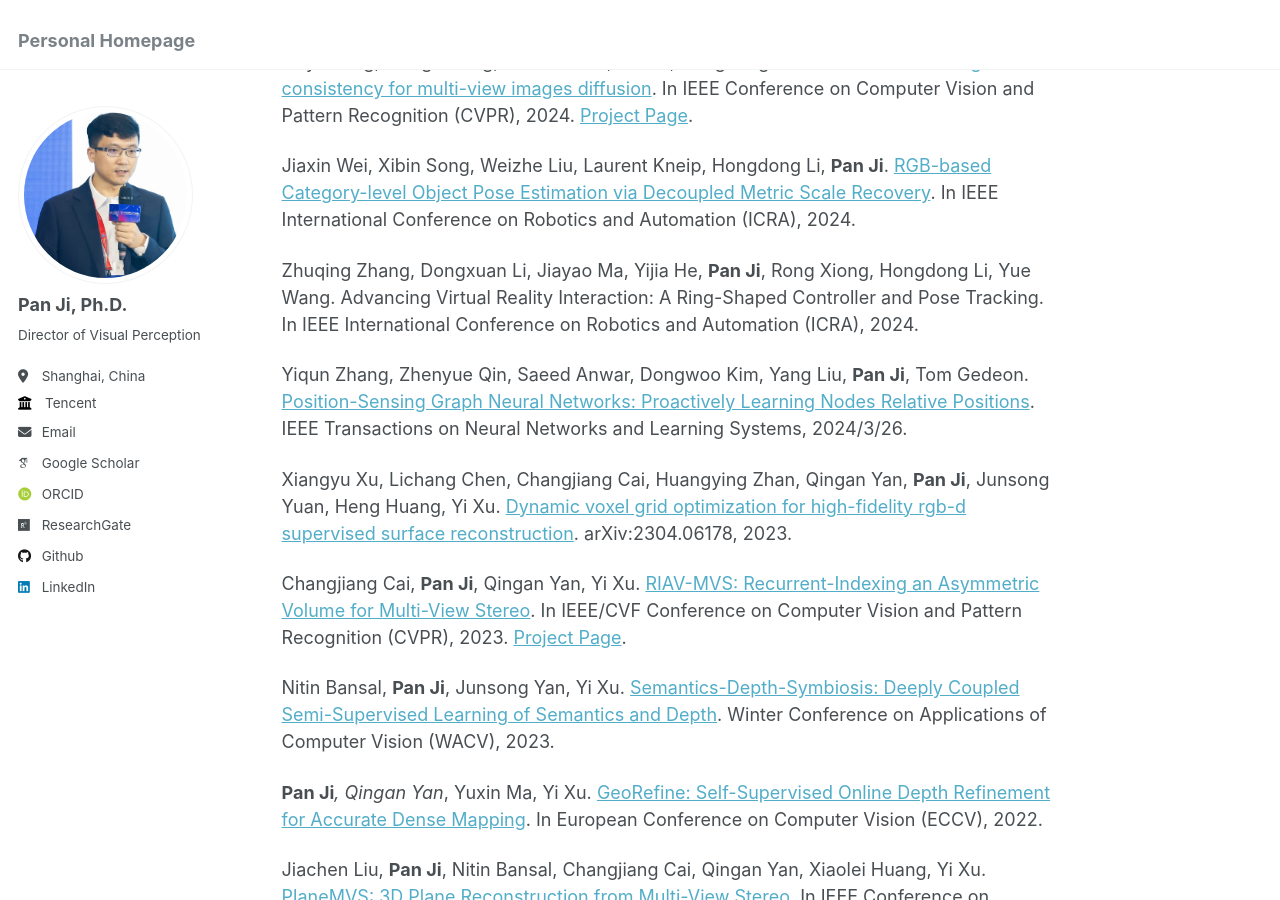
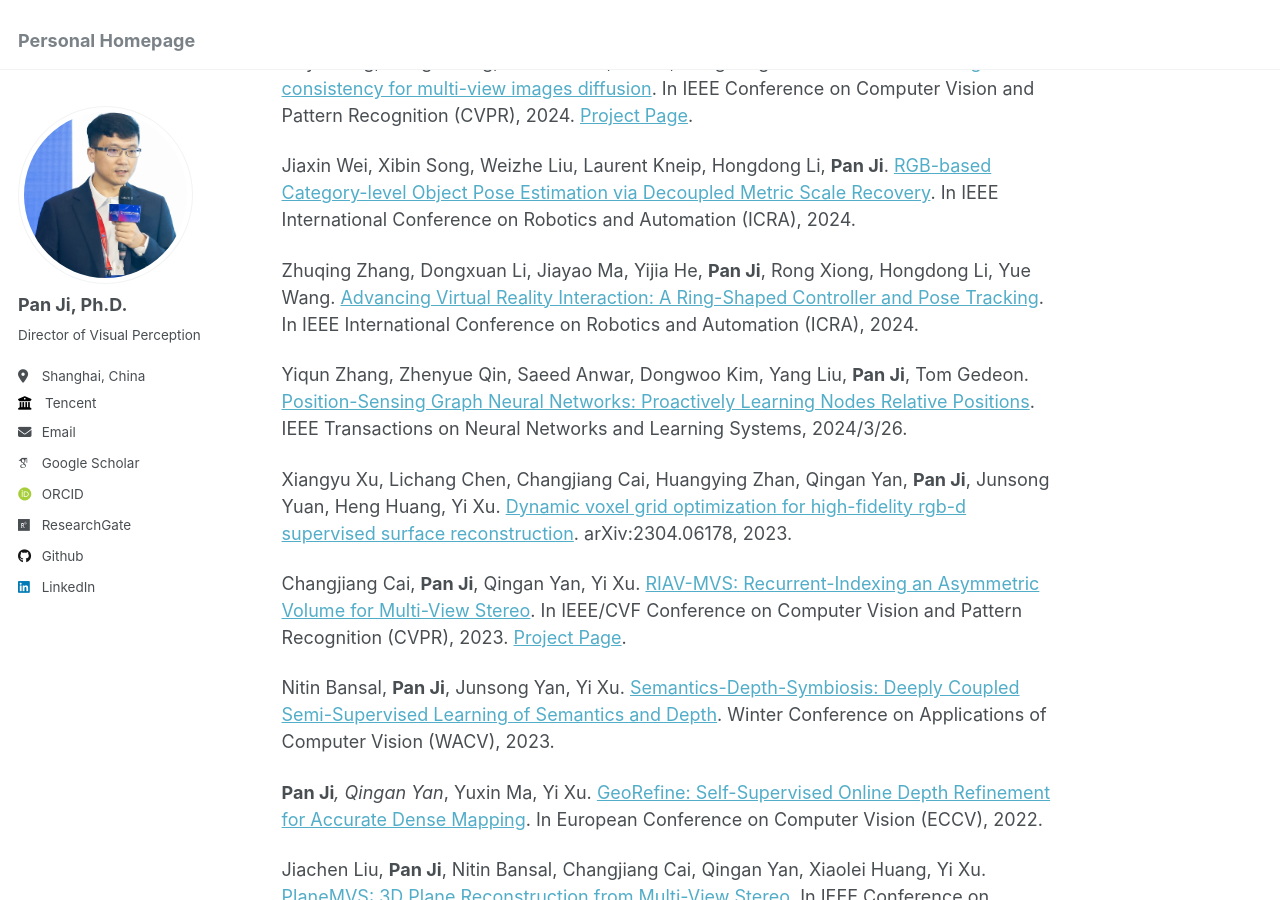
Before and after one commit to panji530/panji, a Jekyll site: the page built from _pages/about.md, in a window 1280 px wide and 900 px high, scrolled down 1184 px. Built offline with Jekyll 4.4.1, drawn with Linux system fonts in a browser that asks for light colours; some web fonts are replaced; part of the change alters nothing that is shown.

```diff
--- a/_pages/about.md
+++ b/_pages/about.md
@@ -28,7 +28,7 @@ Jiayu Yang, Ziang Cheng, Yunfei Duan, **Pan Ji**, Hongdong Li. [Consistnet: Enfo
 
 Jiaxin Wei, Xibin Song, Weizhe Liu, Laurent Kneip, Hongdong Li, **Pan Ji**. [RGB-based Category-level Object Pose Estimation via Decoupled Metric Scale Recovery](https://arxiv.org/abs/2309.10255). In IEEE International Conference on Robotics and Automation (ICRA), 2024.
 
-Zhuqing Zhang, Dongxuan Li, Jiayao Ma, Yijia He, **Pan Ji**, Rong Xiong, Hongdong Li, Yue Wang. Advancing Virtual Reality Interaction: A Ring-Shaped Controller and Pose Tracking. In IEEE International Conference on Robotics and Automation (ICRA), 2024.
+Zhuqing Zhang, Dongxuan Li, Jiayao Ma, Yijia He, **Pan Ji**, Rong Xiong, Hongdong Li, Yue Wang. [Advancing Virtual Reality Interaction: A Ring-Shaped Controller and Pose Tracking](https://ieeexplore.ieee.org/document/10610313). In IEEE International Conference on Robotics and Automation (ICRA), 2024.
 
 Yiqun Zhang, Zhenyue Qin, Saeed Anwar, Dongwoo Kim, Yang Liu, **Pan Ji**, Tom Gedeon. [Position-Sensing Graph Neural Networks: Proactively Learning Nodes Relative Positions](https://ieeexplore.ieee.org/abstract/document/10478451). IEEE Transactions on Neural Networks and Learning Systems, 2024/3/26.
 
```
